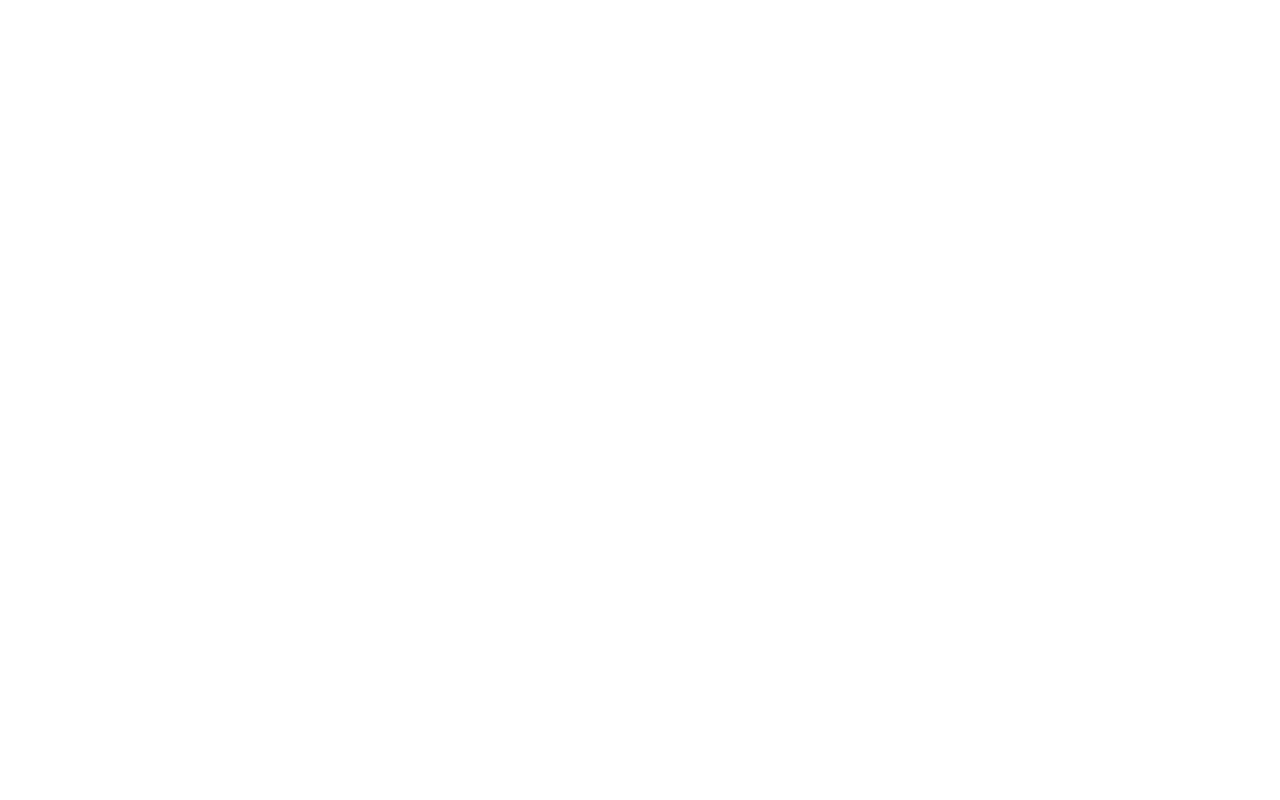
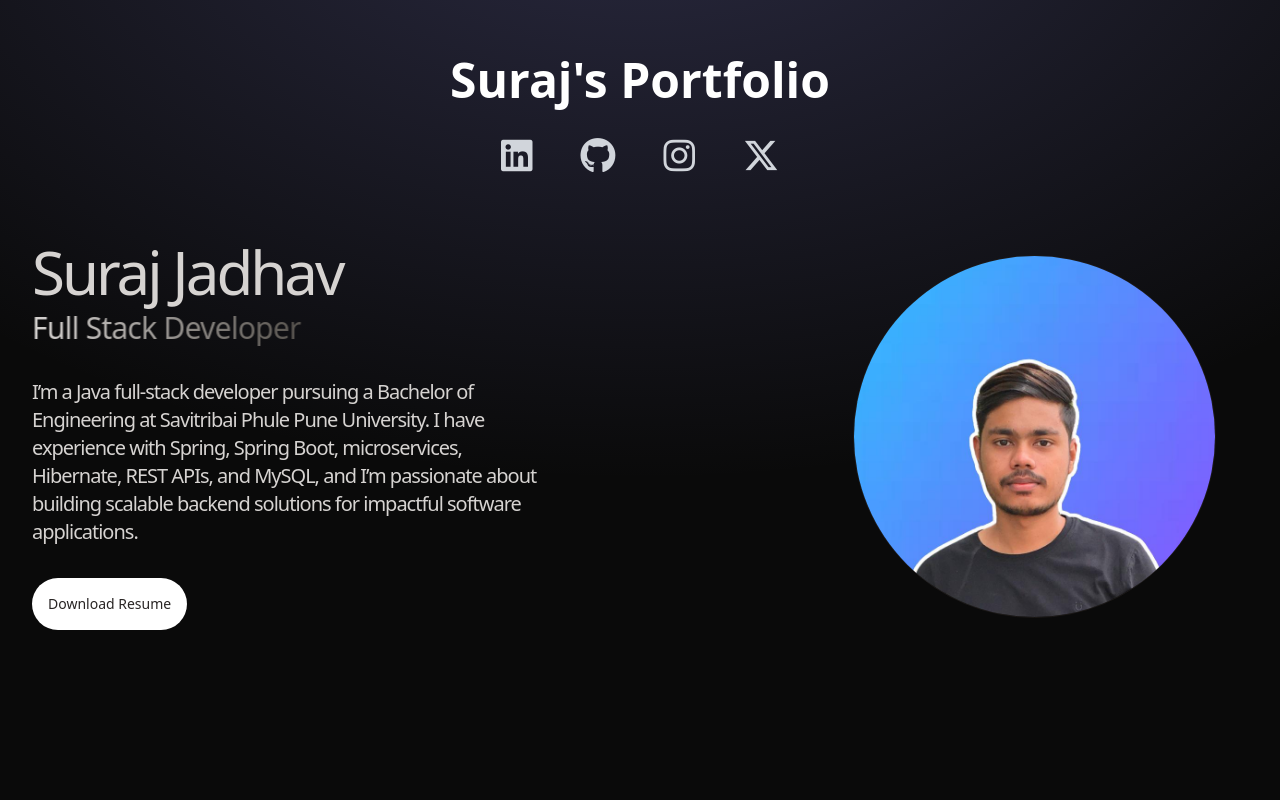
Before and after one commit to surajj04/Suraj-Portfolio, a plain HTML site: page index.html in a window 1280 px wide. Shown: the top 800 px of the page. Drawn offline with Linux system fonts and the light colour scheme; the site is published under a folder, as on GitHub Pages, so addresses that start at the root find nothing.

Commit message:
changes in url

```diff
--- a/index.html
+++ b/index.html
@@ -6,8 +6,8 @@
     <meta name="viewport" content="width=device-width, initial-scale=1.0" />
     <title>Suraj's Portfolio</title>
     <link rel="stylesheet" href="https://cdnjs.cloudflare.com/ajax/libs/font-awesome/6.6.0/css/all.min.css" integrity="sha512-Kc323vGBEqzTmouAECnVceyQqyqdsSiqLQISBL29aUW4U/M7pSPA/gEUZQqv1cwx4OnYxTxve5UMg5GT6L4JJg==" crossorigin="anonymous" referrerpolicy="no-referrer" />
-    <script type="module" crossorigin src="/assets/index-CrGb2tVo.js"></script>
-    <link rel="stylesheet" crossorigin href="/assets/index-DliPMRQ2.css">
+    <script type="module" crossorigin src="assets/index-CrGb2tVo.js"></script>
+    <link rel="stylesheet" crossorigin href="assets/index-DliPMRQ2.css">
   </head>
   <body>
     <div id="root"></div>
```
